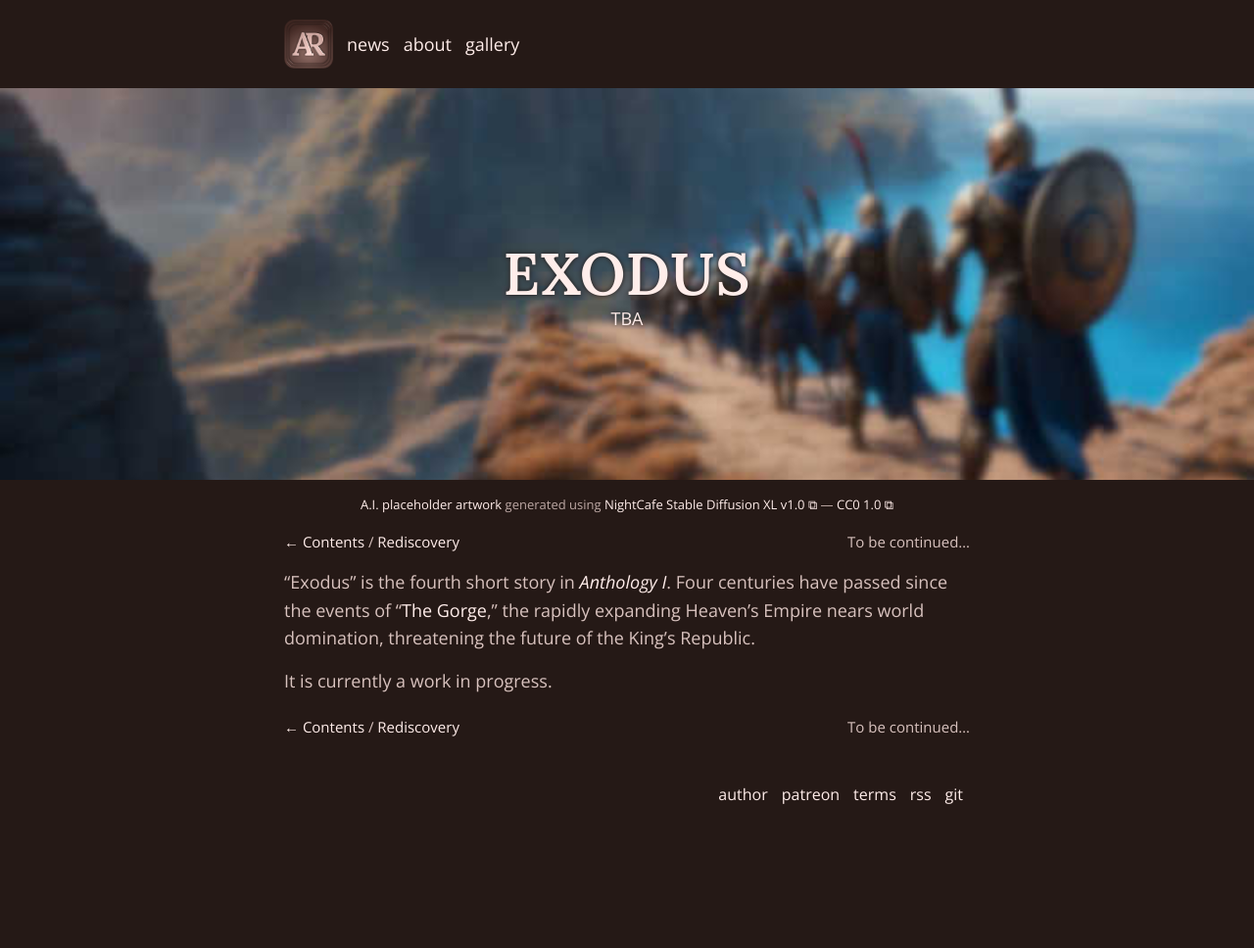
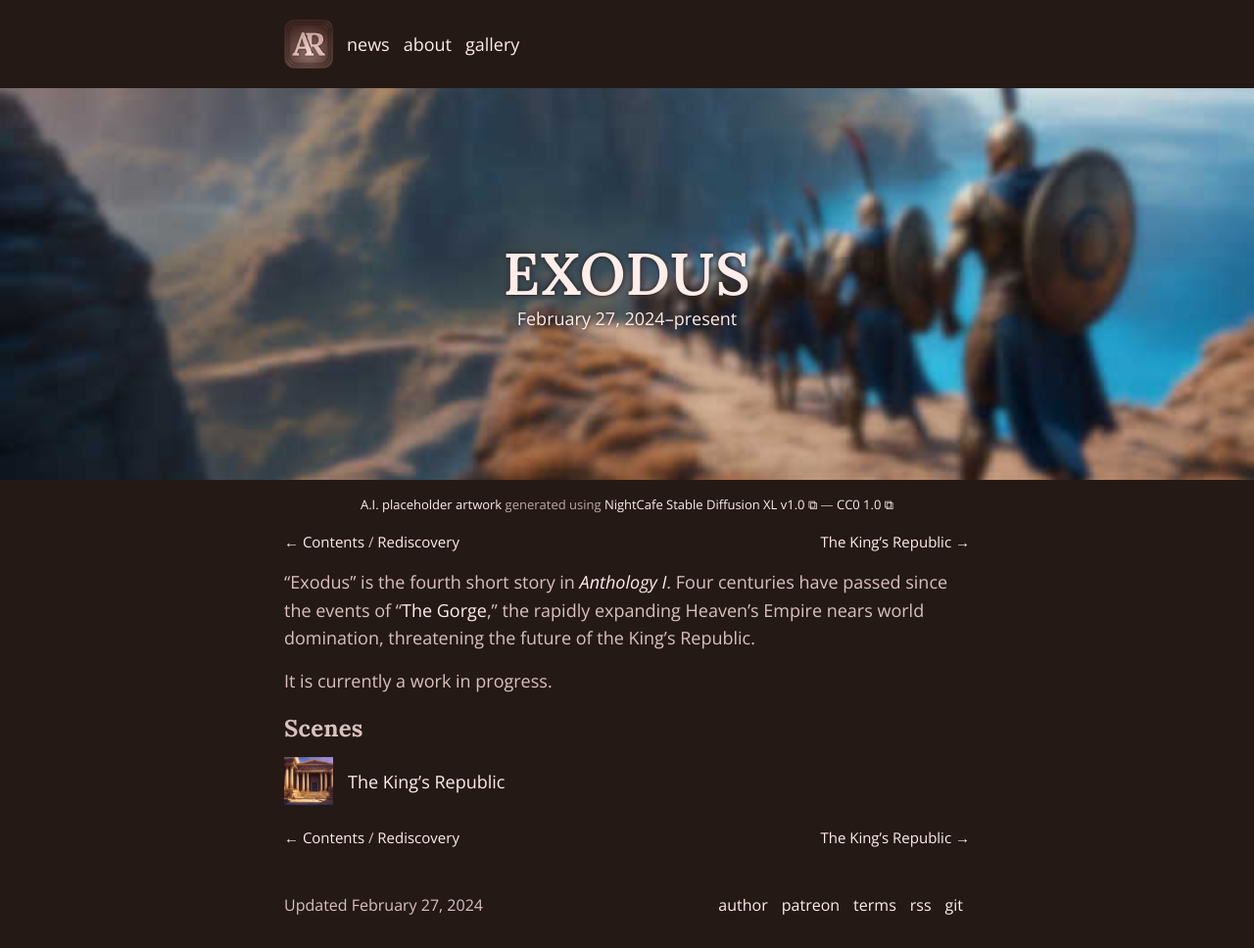
Before and after one commit to schizoidnightmares/absurdrealms.com, a Jekyll site: the page built from anthology-i/exodus/index.md, in a window 1280 px wide. Shown: the whole page at 98% size. Built offline with Jekyll 4.4.1, drawn with Linux system fonts in a browser that asks for light colours; before the commit the page ends 900 px from its top, so only the background shows below that.

Commit message:
The King's Republic

```diff
--- a/anthology-i/exodus/index.md
+++ b/anthology-i/exodus/index.md
@@ -1,18 +1,28 @@
 ---
 title: Exodus
 description: The rapidly expanding Heaven's Empire threatens the future of the King's Republic
+last_modified_at: February 27, 2024
 layout: header
 header: anthology-i/exodus/exodus_placeholder_blur.jpg
 header-title: Exodus
-header-subtitle: TBA
+header-subtitle: February 27, 2024–present
 caption: <a href="/assets/images/anthology-i/exodus/exodus_placeholder.jpg" target="_blank">A.I. placeholder artwork</a> generated using <a href="https://creator.nightcafe.studio/creation/ug6ks9QVNGEOM3MDgD6M" target="_blank">NightCafe Stable Diffusion XL v1.0 ⧉</a> — <a href="https://creativecommons.org/publicdomain/zero/1.0/" target="_blank">CC0 1.0 ⧉</a>
 return: Rediscovery
 return-url: /anthology-i/the-gorge/rediscovery/
 main: Contents
 main-url: /anthology-i/contents/
-advance: To be continued…
+advance: The King’s Republic
+advance-url: /anthology-i/exodus/the-kings-republic/
 ---
 
 "Exodus" is the fourth short story in *[Anthology I](/anthology-i/)*. Four centuries have passed since the events of "[The Gorge](/anthology-i/the-gorge/)," the rapidly expanding Heaven's Empire nears world domination, threatening the future of the King's Republic.
 
 It is currently a work in progress.
+
+## Scenes
+<div markdown=0>
+    <a class="feature option cropped" href="/anthology-i/exodus/the-kings-republic/">
+        <img src="/assets/images/anthology-i/exodus/the_kings_republic_placeholder_small.jpg" alt="The King's Republic placeholder artwork">
+        <div><p>The King’s Republic</p></div>
+    </a>
+</div>
--- a/assets/css/style.scss
+++ b/assets/css/style.scss
@@ -47,7 +47,7 @@ body {
     line-height: 1.6;
 }
 
-h1, h2, h3, h4, h5 {
+h1, h2, h3, h4, h5, h6 {
     font-family: Lora, serif;
     letter-spacing: .02rem;
     margin: 1.5rem 0 1rem 0;
@@ -60,7 +60,8 @@ h1 {
 h2 { font-size: 2.4rem; }
 h3 { font-size: 2.1rem; }
 h4 { font-size: 1.9rem; }
-h5 {
+h5 { font-size: 1.8rem; }
+h6 {
     font-size: 1.8rem;
     font-weight: normal;
 }
```
Also changed, not shown: _posts/2024/2024-02-27-the-kings-republic.md (added, +10 -0 lines), anthology-i/exodus/the-kings-republic.md (added, +79 -0 lines), gallery.md (+1 -1 lines), assets/images/anthology-i/exodus/the_kings_republic_placeholder.jpg (added), assets/images/anthology-i/exodus/the_kings_republic_placeholder_blur.jpg (added), assets/images/anthology-i/exodus/the_kings_republic_placeholder_med.jpg (added), assets/images/anthology-i/exodus/the_kings_republic_placeholder_small.jpg (added).
